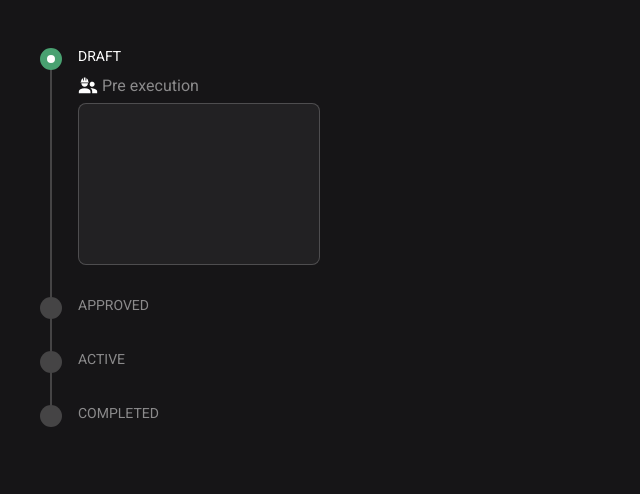
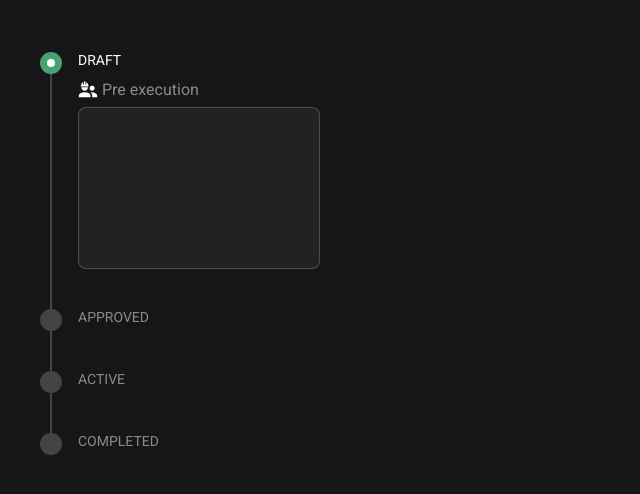
Before and after one commit to Asejs/h56_task, a Vue app: page / in a window 1280 px wide. Shown: the top 494 px of the page, without its empty margins (0-640 px from the left). Built offline with nearby package versions, Linux system fonts and the light colour scheme.

Commit message:
Renaming

```diff
--- a/src/components/VerticalFlow.vue
+++ b/src/components/VerticalFlow.vue
@@ -30,7 +30,7 @@ const stepperLineStyle = ref<{ height?: string; top?: string }>({});
 const updateStepperLine = () => {
   requestAnimationFrame(() => {
     const circles = Array.from(
-      document.querySelectorAll(".step__circle")
+      document.querySelectorAll(".verticalFlowStep__circle")
     ) as HTMLElement[];
 
     if (circles.length < 2) return;
--- a/src/components/VerticalFlowStep.vue
+++ b/src/components/VerticalFlowStep.vue
@@ -1,18 +1,21 @@
 <template>
-  <div class="step" :class="{ 'step--active': isActive }">
-    <div class="step__container">
-      <div class="step__indicator">
+  <div
+    class="verticalFlowStep"
+    :class="{ 'verticalFlowStep--active': isActive }"
+  >
+    <div class="verticalFlowStep__container">
+      <div class="verticalFlowStep__indicator">
         <div
-          class="step__circle"
-          :class="{ 'step__circle--active': isActive }"
+          class="verticalFlowStep__circle"
+          :class="{ 'verticalFlowStep__circle--active': isActive }"
           @click="activateStep"
         ></div>
       </div>
 
-      <div class="step__content">
+      <div class="verticalFlowStep__content">
         <div
-          class="step__title"
-          :class="{ 'step__title--active': isActive }"
+          class="verticalFlowStep__title"
+          :class="{ 'verticalFlowStep__title--active': isActive }"
           @click="activateStep"
         >
           {{ title }}
@@ -48,8 +51,8 @@ const activateStep = () => {
 </script>
 
 <style lang="scss" scoped>
-.step {
-  padding: 16px 0;
+.verticalFlowStep {
+  padding: 20px 0;
 
   &__container {
     display: flex;
--- a/src/components/VerticalFlowStepDetails.vue
+++ b/src/components/VerticalFlowStepDetails.vue
@@ -7,16 +7,17 @@
     @leave="leave"
     @after-leave="afterLeave"
   >
-    <div v-if="isActive" ref="content" class="step-details">
-      <div class="flex">
-        <img
-          src="@/assets/pre-execution-icon.svg"
-          alt="icon"
-          class="step__icon"
-        />
-        <div class="step__label">Pre execution</div>
+    <div v-if="isActive" ref="content" class="verticalFlowStepDetails">
+      <div class="verticalFlowStepDetails__container">
+        <img src="@/assets/pre-execution-icon.svg" alt="icon" />
+
+        <div class="verticalFlowStepDetails__title">Pre execution</div>
       </div>
-      <div class="step__details" :style="{ height: computedHeight }"></div>
+
+      <div
+        class="verticalFlowStepDetails__details"
+        :style="{ height: computedHeight }"
+      ></div>
     </div>
   </transition>
 </template>
@@ -25,11 +26,11 @@
 import { defineProps, computed } from "vue";
 import { useTransitionHooks } from "../hooks/useTransitionHooks"; // Import the hook
 
-interface StepDetailsProps {
+const props = defineProps<{
   index: number;
   isActive: boolean;
-}
-const props = defineProps<StepDetailsProps>();
+}>();
+
 const { beforeEnter, enter, afterEnter, beforeLeave, leave, afterLeave } =
   useTransitionHooks();
 
@@ -40,11 +41,19 @@ const computedHeight = computed(() => {
 </script>
 
 <style scoped lang="scss">
-.step-details {
+.verticalFlowStepDetails {
   overflow: hidden;
+
+  &__container {
+    display: flex;
+    gap: 4px;
   }
 
-.step__details {
+  &__title {
+    color: rgba(255, 255, 255, 0.5);
+  }
+
+  &__details {
     width: 240px;
     background-color: #222123;
     border: 1px solid rgba(255, 255, 255, 0.2);
@@ -53,13 +62,5 @@ const computedHeight = computed(() => {
     display: flex;
     align-items: center;
   }
-
-.flex {
-  display: flex;
-  gap: 4px;
-}
-
-.step__label {
-  color: rgba(255, 255, 255, 0.5);
 }
 </style>
```
Lines whose indentation alone changed are shown as unchanged.
